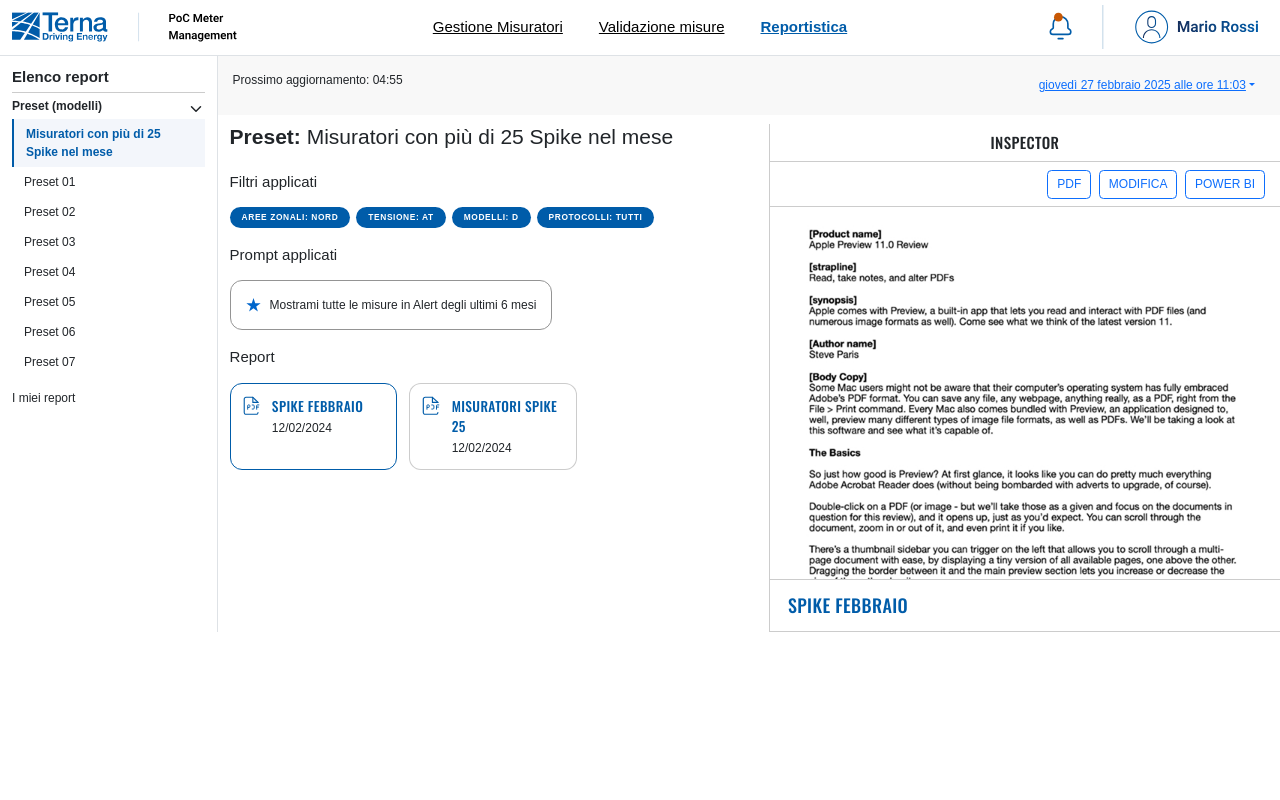
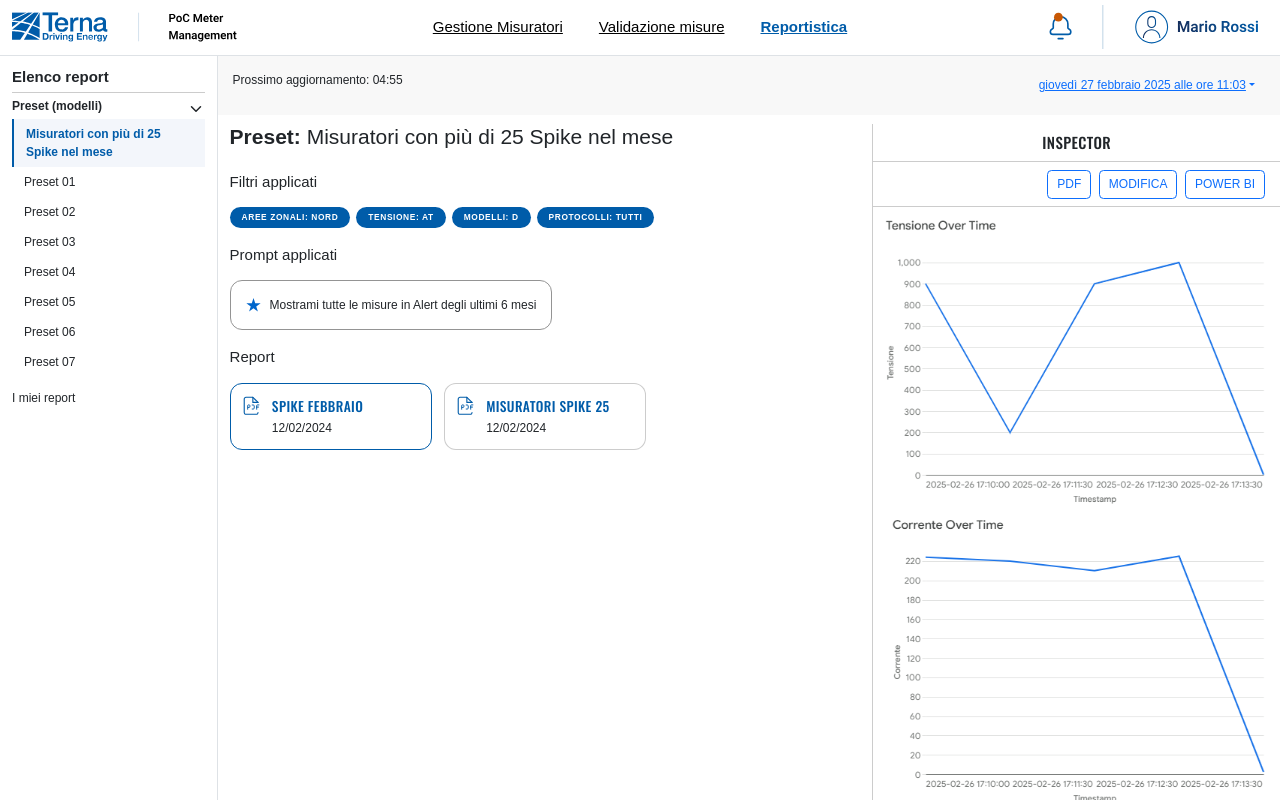
Before and after one commit to expriviaUser/terna-poc, a React (Create React App) app in the folder terna poc/: page /reportistica/p0/0 in a window 1280 px wide. Shown: the top 800 px of the page. Built offline with nearby package versions, Linux system fonts and the light colour scheme.

Commit message:
changed image pdf

```diff
--- a/terna poc/src/reportistica/ReportisticaInspector.js
+++ b/terna poc/src/reportistica/ReportisticaInspector.js
@@ -1,7 +1,7 @@
 import React from "react";
 import './ReportsInspector.css';
 import {Button} from "react-bootstrap";
-import pdf from "../assets/pdf.jpg";
+import pdf from "../assets/pdf.png";
 
 export function ReportisticaInspector(props) {
     return (
--- a/terna poc/src/reportistica/ReportsInspector.css
+++ b/terna poc/src/reportistica/ReportsInspector.css
@@ -1,6 +1,6 @@
 .inspector-reports {
     display: flex;
-    flex: 1 1 45%;
+    flex: 1 1 25%;
     flex-direction: column;
 }
 
```
Also changed, not shown: terna poc/src/assets/pdf.png (added).
